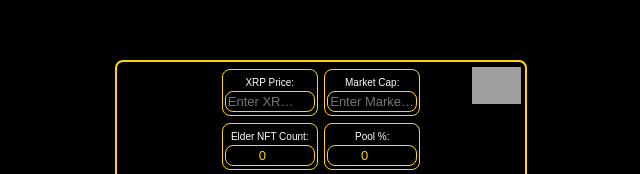
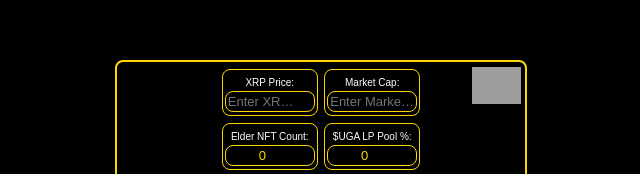
Before and after one commit to TradeRushMedia/RedactedCalc, a plain HTML site: page index.html in a window 1280 px wide. Shown: the part 211-385 px from the top of the page, 319-959 px from the left. Drawn offline with Linux system fonts and the light colour scheme; grey boxes are pictures that could not be loaded.

Commit message:
Update index.html

```diff
--- a/index.html
+++ b/index.html
@@ -144,7 +144,7 @@
                 <input type="number" id="nftCount" min="0" placeholder="Enter Elder NFT Count" value="0">
             </div>
             <div id="inputBox">
-                <label for="poolPercentage">Pool %:</label>
+                <label for="poolPercentage">$UGA LP Pool %:</label>
                 <input type="number" id="poolPercentage" step="0.01" placeholder="$UGA LP Pool %" value="0">
             </div>
         </div>
```
